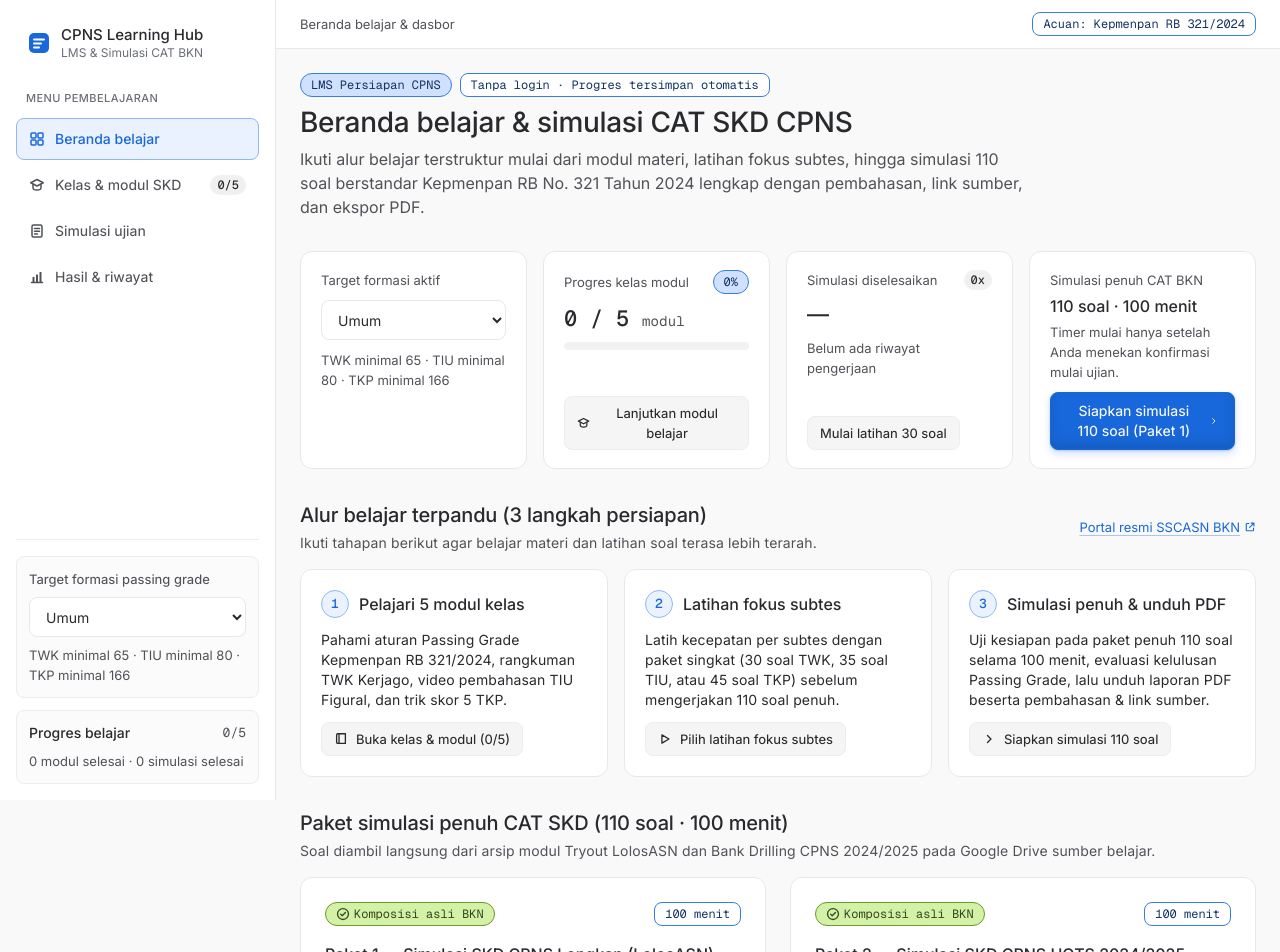
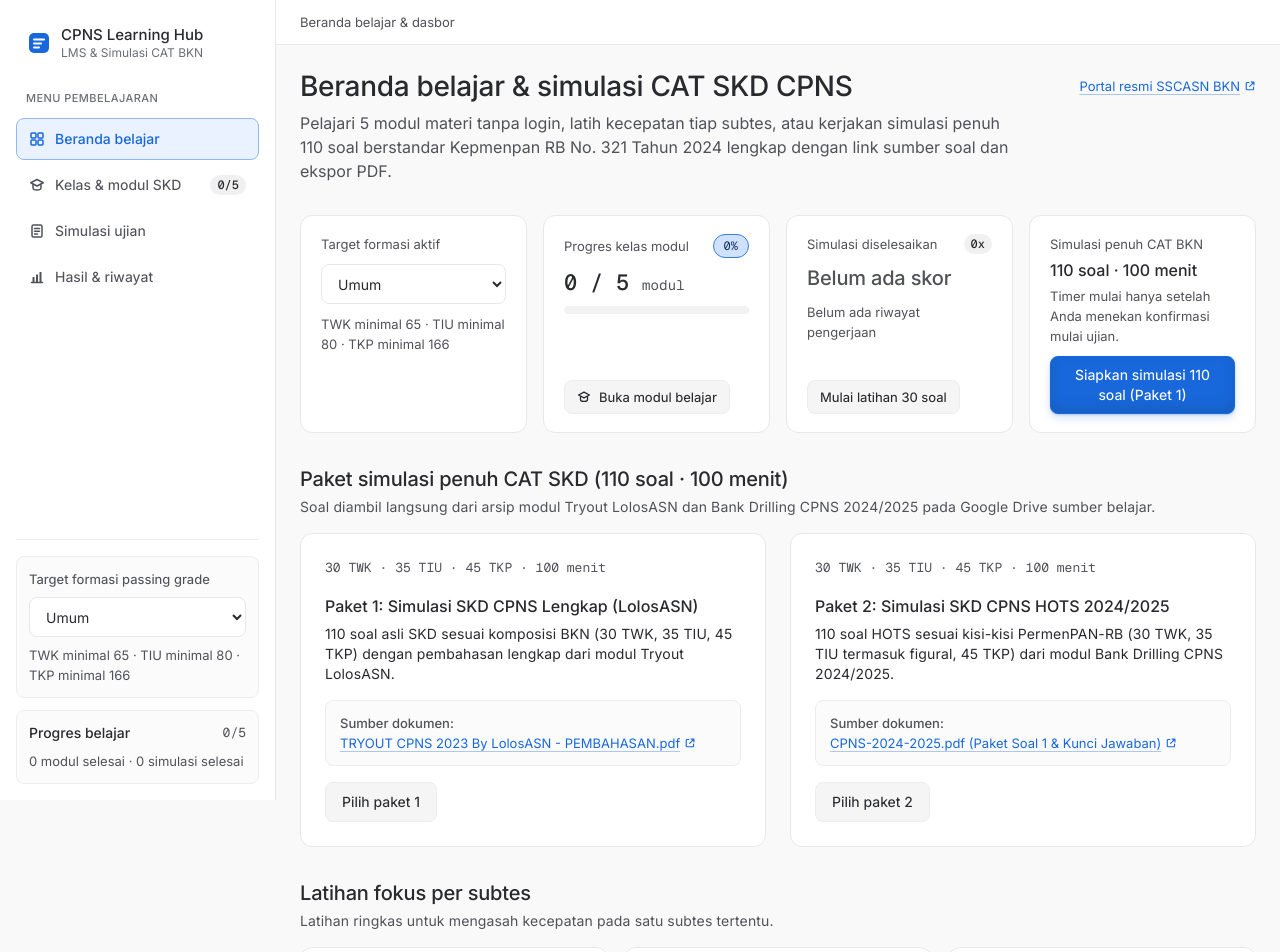
Before and after one commit to mimambas/cpns, a React (Vite) app: page / in a window 1280 px wide. Shown: the top 952 px of the page. Built offline with nearby package versions, Linux system fonts and the light colour scheme.

Commit message:
refactor: hapus seluruh eyebrow tag, 3-step template, dan em dash sesuai aturan anti-slop

```diff
--- a/index.html
+++ b/index.html
@@ -3,7 +3,7 @@
   <head>
     <meta charset="UTF-8" />
     <meta name="viewport" content="width=device-width, initial-scale=1.0" />
-    <title>Simulasi CAT SKD &amp; Pusat Belajar CPNS — cpns.imambas.my.id</title>
+    <title>Simulasi CAT SKD &amp; Pusat Belajar CPNS | cpns.imambas.my.id</title>
     <meta
       name="description"
       content="Platform latihan try out simulasi CAT SKD CPNS gratis sesuai kisi-kisi resmi BKN (30 TWK, 35 TIU, 45 TKP dalam 100 menit) lengkap dengan sumber soal, pembahasan, pusat belajar, dan ekspor PDF."
--- a/src/App.tsx
+++ b/src/App.tsx
@@ -423,9 +423,7 @@ export const App: React.FC = () => {
               >
                 Sesi dijeda · {formatCountdown(activeSession.remainingSeconds)}
               </button>
-            ) : (
-              <span className="tag tag-blue">Acuan: Kepmenpan RB 321/2024</span>
-            )}
+            ) : null}
           </div>
         </header>
 
@@ -636,7 +634,7 @@ export const App: React.FC = () => {
         <footer className="footer">
           <div className="footer-inner">
             <span className="body-small">
-              cpns.imambas.my.id — LMS &amp; Simulasi CAT SKD CPNS tanpa login (Kepmenpan RB No. 321/2024).
+              cpns.imambas.my.id · LMS &amp; Simulasi CAT SKD CPNS tanpa login (Kepmenpan RB No. 321/2024).
             </span>
             <div className="row-wrap" style={{ gap: '16px' }}>
               <a
--- a/src/components/HomeView.tsx
+++ b/src/components/HomeView.tsx
@@ -4,9 +4,6 @@ import { ALL_PACKAGES, SSCASN_PORTAL } from '../data/questionBank';
 import { FORMATION_RULES, formatCountdown, summarizeAttempt } from '../utils/scoring';
 import type { StudyModuleId } from './StudyView';
 import {
-  BookIcon,
-  CheckCircleIcon,
-  ChevronRightIcon,
   ClockIcon,
   CourseIcon,
   ExternalLinkIcon,
@@ -47,8 +44,6 @@ export const HomeView: React.FC<HomeViewProps> = ({
 
   const stats = useMemo(() => {
     const byPackage = new Map<string, { attempts: number; bestScore: number; maxScore: number }>();
-    let bestFullScore = 0;
-    let bestAttemptId: string | undefined;
 
     for (const item of history) {
       const ev = summarizeAttempt(item);
@@ -66,11 +61,6 @@ export const HomeView: React.FC<HomeViewProps> = ({
           maxScore: ev.maxTotalScore,
         });
       }
-
-      if (ev.totalScore >= bestFullScore) {
-        bestFullScore = ev.totalScore;
-        bestAttemptId = item.id;
-      }
     }
 
     const latestAttempt = history[0];
@@ -78,7 +68,6 @@ export const HomeView: React.FC<HomeViewProps> = ({
 
     return {
       byPackage,
-      bestAttemptId,
       latestAttempt,
       latestEval,
     };
@@ -119,13 +108,20 @@ export const HomeView: React.FC<HomeViewProps> = ({
 
       {/* Dashboard Header */}
       <section className="stack-200" style={{ gap: '8px' }}>
-        <div className="row-wrap" style={{ gap: '8px' }}>
-          <span className="lozenge lozenge-info">LMS Persiapan CPNS</span>
-          <span className="tag tag-blue">Tanpa login · Progres tersimpan otomatis</span>
+        <div className="row-wrap" style={{ justifyContent: 'space-between' }}>
+          <h1 className="h-xlarge">Beranda belajar &amp; simulasi CAT SKD CPNS</h1>
+          <a
+            href={SSCASN_PORTAL.url}
+            target="_blank"
+            rel="noopener noreferrer"
+            className="link body-small"
+          >
+            Portal resmi SSCASN BKN
+            <ExternalLinkIcon size={12} />
+          </a>
         </div>
-        <h1 className="h-xlarge">Beranda belajar &amp; simulasi CAT SKD CPNS</h1>
         <p className="body-large" style={{ maxWidth: '72ch' }}>
-          Ikuti alur belajar terstruktur mulai dari modul materi, latihan fokus subtes, hingga simulasi 110 soal berstandar Kepmenpan RB No. 321 Tahun 2024 lengkap dengan pembahasan, link sumber, dan ekspor PDF.
+          Pelajari 5 modul materi tanpa login, latih kecepatan tiap subtes, atau kerjakan simulasi penuh 110 soal berstandar Kepmenpan RB No. 321 Tahun 2024 lengkap dengan link sumber soal dan ekspor PDF.
         </p>
       </section>
 
@@ -133,9 +129,11 @@ export const HomeView: React.FC<HomeViewProps> = ({
       <section className="grid-4" aria-label="Ringkasan progres belajar">
         {/* Card 1: Target Formasi */}
         <article className="kpi-card">
-          <span className="body-small">Target formasi aktif</span>
+          <label htmlFor="dashboard-formation-select" className="body-small">
+            Target formasi aktif
+          </label>
           <select
-            aria-label="Pilih target formasi aktif"
+            id="dashboard-formation-select"
             className="select-input"
             value={selectedFormation}
             onChange={(e) => onSelectFormation(e.target.value as FormationType)}
@@ -172,7 +170,7 @@ export const HomeView: React.FC<HomeViewProps> = ({
               onClick={() => onOpenStudy()}
             >
               <CourseIcon size={14} />
-              Lanjutkan modul belajar
+              Buka modul belajar
             </button>
           </div>
         </article>
@@ -205,7 +203,7 @@ export const HomeView: React.FC<HomeViewProps> = ({
             </>
           ) : (
             <>
-              <div className="metric-medium text-subtle">—</div>
+              <div className="h-medium text-subtle">Belum ada skor</div>
               <span className="body-small">Belum ada riwayat pengerjaan</span>
               <div style={{ marginTop: 'auto' }}>
                 <button
@@ -235,88 +233,8 @@ export const HomeView: React.FC<HomeViewProps> = ({
             onClick={() => onStartPackage(fullPackages[0])}
           >
             Siapkan simulasi 110 soal (Paket 1)
-            <ChevronRightIcon size={16} />
           </button>
         </article>
-      </section>
-
-      {/* Guided 3-Step LMS Learning Roadmap */}
-      <section className="stack-200">
-        <div className="row-wrap" style={{ justifyContent: 'space-between' }}>
-          <div>
-            <h2 className="h-medium">Alur belajar terpandu (3 langkah persiapan)</h2>
-            <p className="body text-subtle" style={{ marginTop: '4px' }}>
-              Ikuti tahapan berikut agar belajar materi dan latihan soal terasa lebih terarah.
-            </p>
-          </div>
-          <a
-            href={SSCASN_PORTAL.url}
-            target="_blank"
-            rel="noopener noreferrer"
-            className="link body-small"
-          >
-            Portal resmi SSCASN BKN
-            <ExternalLinkIcon size={12} />
-          </a>
-        </div>
-
-        <div className="roadmap-grid">
-          <article className="roadmap-card">
-            <div className="row-wrap" style={{ gap: '10px' }}>
-              <span className="roadmap-step-num">1</span>
-              <span className="h-small">Pelajari 5 modul kelas</span>
-            </div>
-            <p className="body">
-              Pahami aturan Passing Grade Kepmenpan RB 321/2024, rangkuman TWK Kerjago, video pembahasan TIU Figural, dan trik skor 5 TKP.
-            </p>
-            <div style={{ marginTop: 'auto' }}>
-              <button type="button" className="btn btn-compact" onClick={() => onOpenStudy('modul-regulasi')}>
-                <BookIcon size={14} />
-                Buka kelas &amp; modul ({completedModules.length}/{totalModulesCount})
-              </button>
-            </div>
-          </article>
-
-          <article className="roadmap-card">
-            <div className="row-wrap" style={{ gap: '10px' }}>
-              <span className="roadmap-step-num">2</span>
-              <span className="h-small">Latihan fokus subtes</span>
-            </div>
-            <p className="body">
-              Latih kecepatan per subtes dengan paket singkat (30 soal TWK, 35 soal TIU, atau 45 soal TKP) sebelum mengerjakan 110 soal penuh.
-            </p>
-            <div style={{ marginTop: 'auto' }}>
-              <button
-                type="button"
-                className="btn btn-compact"
-                onClick={() => onStartPackage(focusedPackages[0])}
-              >
-                <PlayIcon size={14} />
-                Pilih latihan fokus subtes
-              </button>
-            </div>
-          </article>
-
-          <article className="roadmap-card">
-            <div className="row-wrap" style={{ gap: '10px' }}>
-              <span className="roadmap-step-num">3</span>
-              <span className="h-small">Simulasi penuh &amp; unduh PDF</span>
-            </div>
-            <p className="body">
-              Uji kesiapan pada paket penuh 110 soal selama 100 menit, evaluasi kelulusan Passing Grade, lalu unduh laporan PDF beserta pembahasan &amp; link sumber.
-            </p>
-            <div style={{ marginTop: 'auto' }}>
-              <button
-                type="button"
-                className="btn btn-compact"
-                onClick={() => onStartPackage(fullPackages[0])}
-              >
-                <ChevronRightIcon size={14} />
-                Siapkan simulasi 110 soal
-              </button>
-            </div>
-          </article>
-        </div>
       </section>
 
       {/* Full Simulation Packages Catalog */}
@@ -334,18 +252,14 @@ export const HomeView: React.FC<HomeViewProps> = ({
             return (
               <article key={pkg.id} className="card stack-200">
                 <div className="row-wrap" style={{ justifyContent: 'space-between' }}>
-                  <span className="lozenge lozenge-success">
-                    <CheckCircleIcon size={14} />
-                    Komposisi asli BKN
+                  <span className="body-small mono">
+                    30 TWK · 35 TIU · 45 TKP · {pkg.durationMinutes} menit
                   </span>
-                  <div className="row-wrap" style={{ gap: '6px' }}>
-                    {pkgStats && (
-                      <span className="lozenge lozenge-info mono">
-                        Terbaik: {pkgStats.bestScore}/{pkgStats.maxScore}
-                      </span>
-                    )}
-                    <span className="tag tag-blue">{pkg.durationMinutes} menit</span>
-                  </div>
+                  {pkgStats && (
+                    <span className="lozenge lozenge-info mono">
+                      Terbaik: {pkgStats.bestScore}/{pkgStats.maxScore}
+                    </span>
+                  )}
                 </div>
 
                 <div className="stack-200" style={{ gap: '6px' }}>
@@ -354,9 +268,6 @@ export const HomeView: React.FC<HomeViewProps> = ({
                 </div>
 
                 <div className="well-sunken stack-200" style={{ gap: '4px', padding: '12px 14px' }}>
-                  <div className="body-small">
-                    <strong>Rincian soal:</strong> 30 TWK · 35 TIU · 45 TKP (total 110 butir)
-                  </div>
                   <div className="body-small">
                     <strong>Sumber dokumen:</strong>{' '}
                     <a
@@ -378,7 +289,6 @@ export const HomeView: React.FC<HomeViewProps> = ({
                     onClick={() => onStartPackage(pkg)}
                   >
                     Pilih paket {idx + 1}
-                    <ChevronRightIcon size={16} />
                   </button>
                   {pkgStats && (
                     <span className="body-small text-subtlest">
@@ -407,7 +317,7 @@ export const HomeView: React.FC<HomeViewProps> = ({
             return (
               <article key={pkg.id} className="card stack-200">
                 <div className="row-wrap" style={{ justifyContent: 'space-between' }}>
-                  <span className="tag tag-teal">{pkg.compositionLabel}</span>
+                  <span className="body-small mono">{pkg.compositionLabel}</span>
                   <span className="body-small mono">{pkg.durationMinutes} mnt</span>
                 </div>
                 <h3 className="h-small">{pkg.title}</h3>
@@ -424,7 +334,6 @@ export const HomeView: React.FC<HomeViewProps> = ({
                     onClick={() => onStartPackage(pkg)}
                   >
                     Pilih latihan fokus
-                    <ChevronRightIcon size={16} />
                   </button>
                 </div>
               </article>
--- a/src/components/ResultView.tsx
+++ b/src/components/ResultView.tsx
@@ -125,7 +125,7 @@ export const ResultView: React.FC<ResultViewProps> = ({
           <div className="row-wrap" style={{ gap: '8px' }}>
             <span className="h-small">Soal #{q.number}</span>
             <span className="lozenge lozenge-info">{q.category}</span>
-            <span className="tag tag-teal">{q.subtopic}</span>
+            <span className="body-small">{q.subtopic}</span>
           </div>
 
           <div className="row-wrap" style={{ gap: '8px' }}>
@@ -144,6 +144,8 @@ export const ResultView: React.FC<ResultViewProps> = ({
         {q.figureUrl && (
           <div className="figure-box">
             <img
+              width={560}
+              height={220}
               src={q.figureUrl}
               alt={`Gambar soal nomor ${q.number}`}
               className="figure-img"
--- a/src/components/StudyView.tsx
+++ b/src/components/StudyView.tsx
@@ -16,7 +16,6 @@ import {
   FolderIcon,
   InfoIcon,
   PlayIcon,
-  VideoIcon,
 } from './Icons';
 
 export type StudyModuleId =
@@ -121,10 +120,6 @@ export const StudyView: React.FC<StudyViewProps> = ({
       {/* Header Summary */}
       <section className="row-wrap" style={{ justifyContent: 'space-between' }}>
         <div className="stack-200" style={{ gap: '4px' }}>
-          <div className="row-wrap" style={{ gap: '8px' }}>
-            <span className="lozenge lozenge-info">Kurikulum Terstruktur</span>
-            <span className="tag tag-blue">SSCASN · Kerjago · Google Drive · YouTube</span>
-          </div>
           <h1 className="h-xlarge">Kelas &amp; modul belajar SKD CPNS</h1>
           <p className="body text-subtle">
             Pelajari modul secara berurutan dari regulasi, materi TWK, video TIU figural, strategi TKP, hingga arsip e-book lalu lanjutkan ke latihan fokus.
@@ -208,21 +203,20 @@ export const StudyView: React.FC<StudyViewProps> = ({
             }}
           >
             <div className="stack-200" style={{ gap: '6px', flex: 1, minWidth: '240px' }}>
-              <div className="row-wrap" style={{ gap: '8px' }}>
-                <span className="lozenge lozenge-info">Modul {activeMeta.number} dari 5</span>
-                <span className="tag">{activeMeta.tag}</span>
-                {isCompleted && (
-                  <span className="lozenge lozenge-success">
-                    <CheckCircleIcon size={12} />
-                    Selesai dipelajari
-                  </span>
-                )}
+              <div className="body-small mono">
+                Modul {activeMeta.number} dari 5 · {activeMeta.tag} · {activeMeta.duration}
               </div>
               <h2 className="h-large">{activeMeta.title}</h2>
               <p className="body text-subtle">{activeMeta.subtitle}</p>
             </div>
 
             <div className="row-wrap" style={{ gap: '8px' }}>
+              {isCompleted && (
+                <span className="lozenge lozenge-success">
+                  <CheckCircleIcon size={12} />
+                  Selesai dipelajari
+                </span>
+              )}
               <button
                 type="button"
                 className={isCompleted ? 'btn btn-selected' : 'btn'}
@@ -300,10 +294,6 @@ export const StudyView: React.FC<StudyViewProps> = ({
 
               <div className="grid-2">
                 <article className="well-sunken stack-200">
-                  <div className="row-wrap" style={{ justifyContent: 'space-between' }}>
-                    <span className="lozenge lozenge-info">Portal resmi pemerintah</span>
-                    <span className="tag">BKN</span>
-                  </div>
                   <h3 className="h-small">{SSCASN_PORTAL.title}</h3>
                   <p className="body">{SSCASN_PORTAL.description}</p>
                   <div className="row-wrap">
@@ -329,11 +319,7 @@ export const StudyView: React.FC<StudyViewProps> = ({
                 </article>
 
                 <article className="well-sunken stack-200">
-                  <div className="row-wrap" style={{ justifyContent: 'space-between' }}>
-                    <span className="lozenge lozenge-success">Rangkuman teori gratis</span>
-                    <span className="tag tag-teal">Kerjago</span>
-                  </div>
-                  <h3 className="h-small">Indeks materi CPNS lengkap — Kerjago</h3>
+                  <h3 className="h-small">Indeks materi CPNS lengkap: Kerjago</h3>
                   <p className="body">
                     Berisi naskah UUD 1945 per pasal dengan penanda amandemen, 45 butir Pancasila, UU ASN Nomor 20 Tahun 2023, lembaga negara, sejarah, rumus TIU, dan aspek TKP.
                   </p>
@@ -383,9 +369,7 @@ export const StudyView: React.FC<StudyViewProps> = ({
               <div className="grid-2">
                 {KERJAGO_MODULES.filter((m) => m.category.startsWith('TWK')).map((mod) => (
                   <article key={mod.url} className="well-sunken stack-200">
-                    <span className="tag tag-blue" style={{ alignSelf: 'flex-start' }}>
-                      {mod.category}
-                    </span>
+                    <div className="body-small">{mod.category}</div>
                     <h3 className="h-small">{mod.title}</h3>
                     <p className="body">{mod.description}</p>
                     <div style={{ marginTop: 'auto' }}>
@@ -409,16 +393,14 @@ export const StudyView: React.FC<StudyViewProps> = ({
           {activeMeta.id === 'modul-tiu' && (
             <div className="grid-2">
               <div className="well-sunken stack-200">
-                <div className="row-wrap" style={{ justifyContent: 'space-between' }}>
-                  <span className="lozenge lozenge-discovery">
-                    <VideoIcon size={14} />
-                    Video pembahasan TIU Figural
-                  </span>
-                  <span className="tag tag-purple">{YOUTUBE_RESOURCE.channel}</span>
+                <div className="body-small">
+                  Video pembahasan TIU Figural · {YOUTUBE_RESOURCE.channel}
                 </div>
                 <h3 className="h-small">{YOUTUBE_RESOURCE.title}</h3>
                 <div className="video-frame">
                   <iframe
+                    width={640}
+                    height={360}
                     src={YOUTUBE_RESOURCE.embedUrl}
                     title={YOUTUBE_RESOURCE.title}
                     allow="accelerometer; autoplay; clipboard-write; encrypted-media; gyroscope; picture-in-picture; web-share"
@@ -440,10 +422,7 @@ export const StudyView: React.FC<StudyViewProps> = ({
 
               <div className="stack-200">
                 <article className="well-sunken stack-200">
-                  <div className="row-wrap" style={{ justifyContent: 'space-between' }}>
-                    <span className="lozenge lozenge-info">Modul rumus cepat</span>
-                    <span className="tag tag-teal">Kerjago</span>
-                  </div>
+                  <div className="body-small">Modul rumus cepat · Kerjago</div>
                   <h3 className="h-small">Ringkasan rumus dan pola TIU SKD CPNS</h3>
                   <p className="body">
                     Pelajari hukum silogisme (modus ponens, modus tollens, ekuivalensi semua/sebagian), trik identitas aljabar (a² - b²), persen cepat (33 1/3% = 1/3), perbandingan senilai vs berbalik nilai, serta deret larik ganda.
@@ -482,12 +461,7 @@ export const StudyView: React.FC<StudyViewProps> = ({
           {activeMeta.id === 'modul-tkp' && (
             <div className="grid-2">
               <article className="well-sunken stack-200">
-                <div className="row-wrap">
-                  <span className="lozenge lozenge-success">
-                    <CheckCircleIcon size={14} />
-                    Ciri pilihan bernilai 5 poin
-                  </span>
-                </div>
+                <h3 className="h-small">Ciri pilihan bernilai 5 poin</h3>
                 <ul
                   className="stack-200"
                   style={{ margin: 0, paddingInlineStart: '20px', gap: '10px' }}
@@ -514,9 +488,7 @@ export const StudyView: React.FC<StudyViewProps> = ({
               </article>
 
               <article className="well-sunken stack-200">
-                <span className="tag tag-blue" style={{ alignSelf: 'flex-start' }}>
-                  TKP — Panduan Kerjago
-                </span>
+                <div className="body-small">TKP: Panduan Kerjago</div>
                 <h3 className="h-small">
                   {KERJAGO_MODULES.find((m) => m.category.startsWith('TKP'))?.title}
                 </h3>
@@ -584,9 +556,7 @@ export const StudyView: React.FC<StudyViewProps> = ({
                         <td>
                           <strong>{file.title}</strong>
                         </td>
-                        <td>
-                          <span className="tag tag-teal">{file.focus}</span>
-                        </td>
+                        <td className="body-small">{file.focus}</td>
                         <td className="body-small">{file.format}</td>
                         <td>{file.description}</td>
                         <td style={{ whiteSpace: 'nowrap' }}>
--- a/src/styles/app.css
+++ b/src/styles/app.css
@@ -35,6 +35,22 @@ button,
 input,
 select {
   font-family: inherit;
+}
+
+a[href],
+button:not(:disabled),
+select:not(:disabled),
+label[for],
+[role='button'],
+[role='tab'],
+[role='radio'] {
+  cursor: pointer;
+}
+
+button:disabled,
+select:disabled,
+input:disabled {
+  cursor: not-allowed;
 }
 
 :focus-visible {
@@ -1429,6 +1445,17 @@ select {
   }
 }
 
+@media (max-width: 768px) {
+  .btn,
+  .btn-compact,
+  .lms-nav-item,
+  .tab-btn,
+  .select-input,
+  .text-input {
+    min-height: 44px;
+  }
+}
+
 @media (max-width: 576px) {
   .h-xlarge {
     font-size: 24px;
--- a/src/utils/pdfExport.ts
+++ b/src/utils/pdfExport.ts
@@ -50,7 +50,7 @@ export async function exportResultToPdf(
     ['Paket ujian', attempt.packageTitle],
     ['Formasi acuan', evaluation.formation.label],
     ['Waktu pengerjaan', `${formatDurationText(attempt.elapsedSeconds)} (dari alokasi ${Math.round(attempt.allocatedSeconds / 60)} menit)`],
-    ['Mulai & selesai', `${formatDateTimeId(attempt.startedAt)} — ${formatDateTimeId(attempt.finishedAt)}`],
+    ['Mulai & selesai', `${formatDateTimeId(attempt.startedAt)} s.d. ${formatDateTimeId(attempt.finishedAt)}`],
     ['Total skor SKD', `${evaluation.totalScore} / ${evaluation.maxTotalScore}`],
     [
       'Status kelulusan',
@@ -218,7 +218,7 @@ export async function exportResultToPdf(
       doc.setFontSize(8);
       doc.setTextColor(107, 110, 118);
       doc.text(
-        `Simulasi CPNS (cpns.imambas.my.id)  —  Halaman ${data.pageNumber} dari ${pageCount}`,
+        `Simulasi CPNS (cpns.imambas.my.id)  |  Halaman ${data.pageNumber} dari ${pageCount}`,
         marginX,
         pageHeight - 7,
       );
```
Also changed, not shown: src/components/ExamSetupView.tsx (+3 -8 lines), src/components/ExamView.tsx (+6 -7 lines), src/data/questionBank.ts (+14 -14 lines), src/data/questions.json, 1 other file (tests, documents, lock files or other folders).
